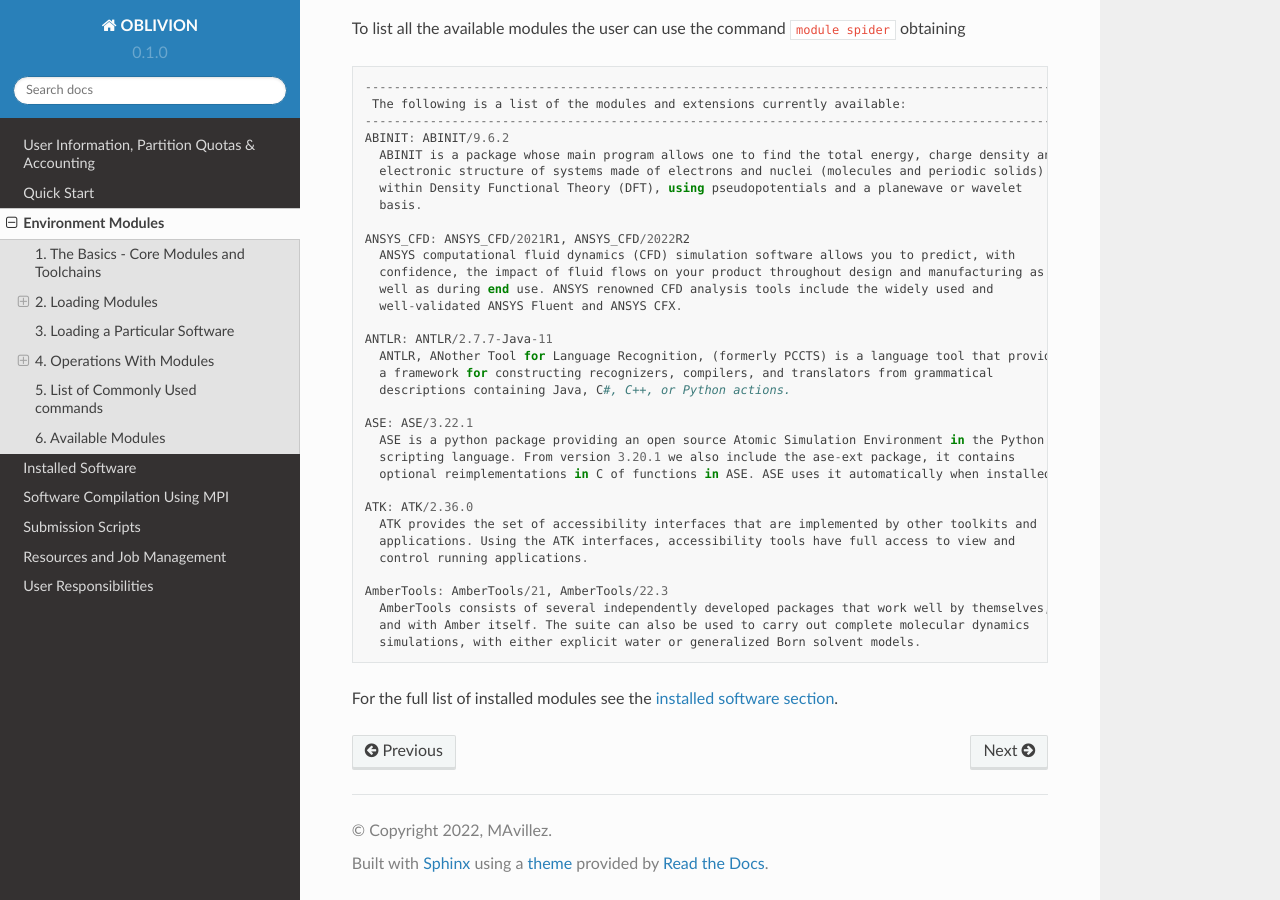
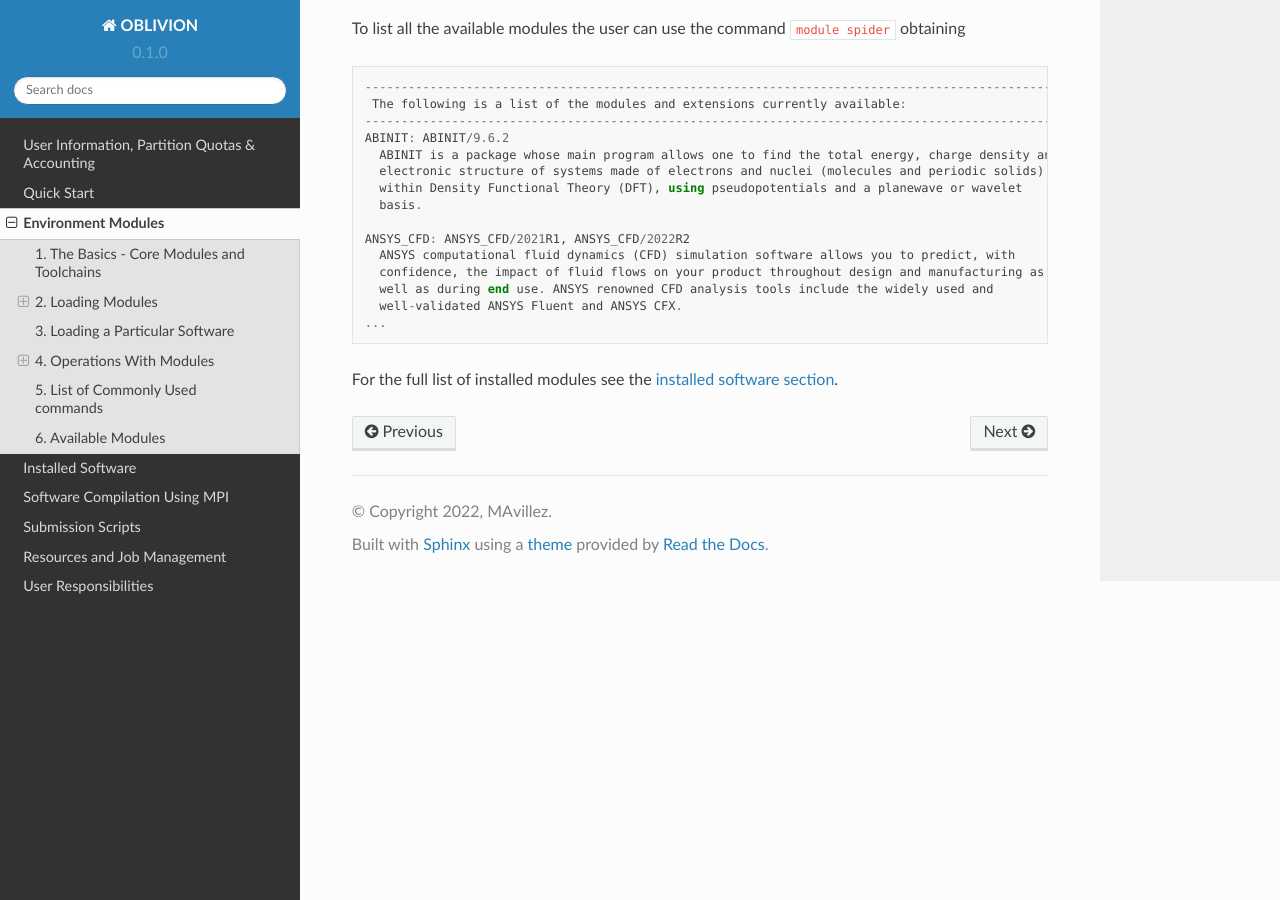
Before and after one commit to mavillez/Oblivion, a Sphinx documentation site: the page built from docs/source/modules.rst, in a window 1280 px wide and 900 px high, scrolled down 10604 px. Built offline with Sphinx 7.4.7 and the Read the Docs theme 2.0.0, drawn with Linux system fonts in a browser that asks for light colours.

Commit message:
Update modules.rst

```diff
--- a/docs/source/modules.rst
+++ b/docs/source/modules.rst
@@ -559,26 +559,6 @@ To list all the available modules the user can use the command ``module spider``
     confidence, the impact of fluid flows on your product throughout design and manufacturing as
     well as during end use. ANSYS renowned CFD analysis tools include the widely used and
     well-validated ANSYS Fluent and ANSYS CFX.
-
-  ANTLR: ANTLR/2.7.7-Java-11
-    ANTLR, ANother Tool for Language Recognition, (formerly PCCTS) is a language tool that provides
-    a framework for constructing recognizers, compilers, and translators from grammatical
-    descriptions containing Java, C#, C++, or Python actions.
-
-  ASE: ASE/3.22.1
-    ASE is a python package providing an open source Atomic Simulation Environment in the Python
-    scripting language. From version 3.20.1 we also include the ase-ext package, it contains
-    optional reimplementations in C of functions in ASE. ASE uses it automatically when installed.
-
-  ATK: ATK/2.36.0
-    ATK provides the set of accessibility interfaces that are implemented by other toolkits and
-    applications. Using the ATK interfaces, accessibility tools have full access to view and
-    control running applications.
-
-  AmberTools: AmberTools/21, AmberTools/22.3
-    AmberTools consists of several independently developed packages that work well by themselves,
-    and with Amber itself. The suite can also be used to carry out complete molecular dynamics
-    simulations, with either explicit water or generalized Born solvent models.
-
+  ...
 
 For the full list of installed modules see the :ref:`installed software section <Installed Software>`.
```
